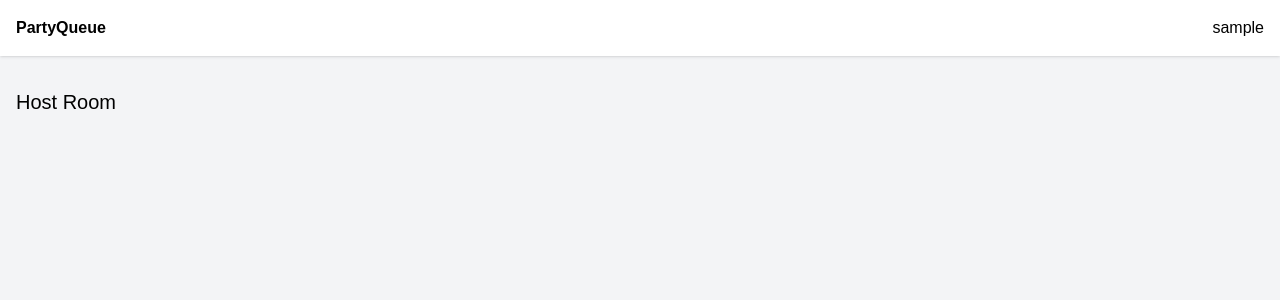
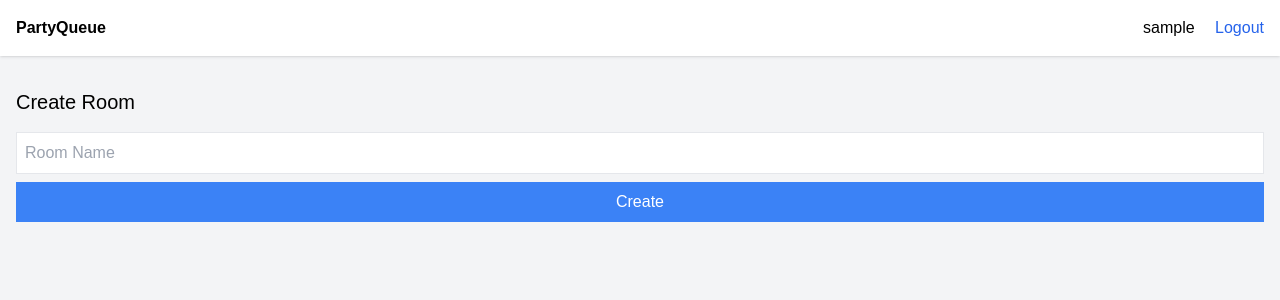
Before and after one commit to SMANahian/BeatVote, a Flask app: page /1/host in a window 1280 px wide. Shown: the top 300 px of the page. Run offline with Flask 2, Linux system fonts and the light colour scheme; the visitor is signed in with stand-in values (Sample User, id 1); data that the repository does not hold is empty; some libraries are stand-ins or nearby versions.

Commit message:
Add room creation UI and logout button

```diff
--- a/partyqueue/templates/base.html
+++ b/partyqueue/templates/base.html
@@ -15,7 +15,10 @@
         <a href="{{ url_for('rooms.landing') }}" class="font-bold">PartyQueue</a>
         <div>
           {% if current_user.is_authenticated %}
-          <span>{{ current_user.username }}</span>
+          <span class="mr-4">{{ current_user.username }}</span>
+          <form action="{{ url_for('auth.logout') }}" method="post" class="inline">
+            <button type="submit" class="text-blue-600">Logout</button>
+          </form>
           {% else %}
           <a href="{{ url_for('auth.signup') }}" class="mr-4 text-blue-600">Sign up</a>
           <a href="{{ url_for('auth.login') }}" class="text-blue-600">Login</a>
--- a/partyqueue/templates/host_room.html
+++ b/partyqueue/templates/host_room.html
@@ -1,9 +1,20 @@
 {% extends 'base.html' %}
 {% block title %}Host Room{% endblock %}
 {% block content %}
-<h1 class="text-xl">Host Room</h1>
+{% if room %}
+<h1 class="text-xl">Host Room: {{ room.name }}</h1>
+<p class="mb-2">Listener code: {{ room.code_listener }}</p>
+<p class="mb-4">Suggestor code: {{ room.code_suggestor }}</p>
 <div id="player" class="my-4"></div>
 <ul id="queue"></ul>
 <script src="https://www.youtube.com/iframe_api"></script>
+<script>window.roomId = "{{ room._id }}";</script>
 <script src="/static/js/host_player.js" defer></script>
+{% else %}
+<h1 class="text-xl mb-4">Create Room</h1>
+<form method="post" class="flex flex-col gap-2">
+  <input type="text" name="name" placeholder="Room Name" class="border p-2" />
+  <button class="bg-blue-500 text-white p-2" type="submit">Create</button>
+</form>
+{% endif %}
 {% endblock %}
```
